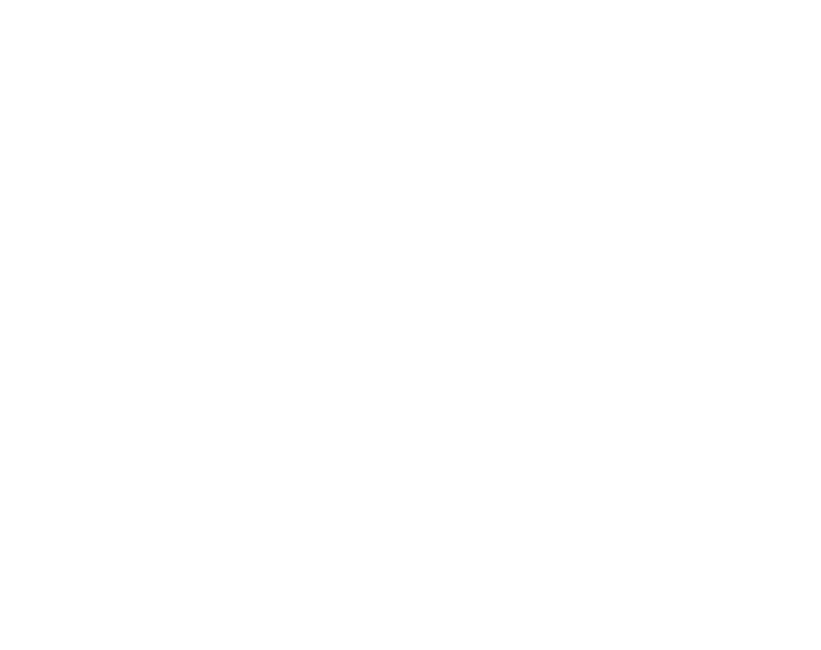
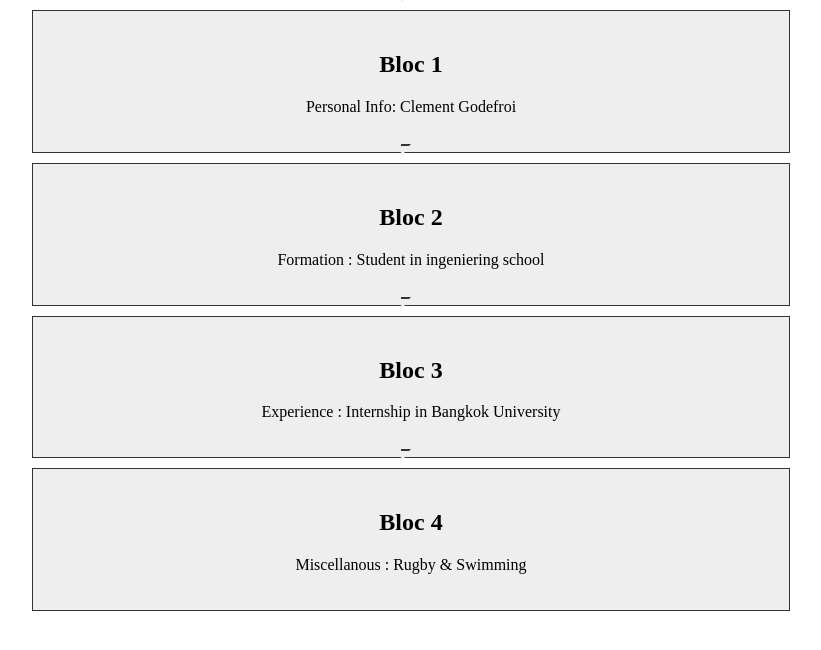
Before and after one commit to cgodefroi/cgodefroi.github.io, a plain HTML site: page index.html in a window 1280 px wide. Shown: the whole page, without its empty margins (229-1050 px from the left). Drawn offline with Linux system fonts and the light colour scheme.

Commit message:
Add blocks of personal informations about me in index.html

```diff
--- a/index.html
+++ b/index.html
@@ -1,10 +1,62 @@
 <!DOCTYPE html>
 <html lang="fr" dir="ltr">
-  <head>
-    <meta charset="utf-8">
-    <title> </title>
-  </head>
-  <body>
+    <head>
+      <style>
+        /* Ajoutez du style pour personnaliser votre site */
+        .container {
+          width: 60%;
+          margin: 0 auto;
+          text-align: center;
+        }
 
-  </body>
-</html>
+        .block {
+          background-color: #eee;
+          border: 1px solid #333;
+          margin: 10px 0;
+          padding: 20px;
+          position: relative;
+        }
+
+        .block:before {
+          content: "";
+          border-style: solid;
+          border-width: 10px 10px 0 0;
+          border-color: #333 transparent;
+          position: absolute;
+          top: -20px;
+          left: calc(50% - 10px);
+        }
+
+        .block:after {
+          content: "";
+          border-style: solid;
+          border-width: 10px 10px 0 0;
+          border-color: #eee transparent;
+          position: absolute;
+          top: -18px;
+          left: calc(50% - 10px);
+        }
+      </style>
+    </head>
+    <body>
+      <!-- Créez autant de blocs que vous le souhaitez -->
+      <div class="container">
+        <div class="block">
+          <!-- Ajoutez du contenu au sein de chaque bloc -->
+          <h2>Bloc 1</h2>
+          <p>Personal Info: Clement Godefroi</p>
+        </div>
+        <div class="block">
+          <h2>Bloc 2</h2>
+          <p>Formation : Student in ingeniering school</p>
+        </div>
+        <div class="block">
+          <h2>Bloc 3</h2>
+          <p>Experience : Internship in Bangkok University</p>
+        </div>
+        <div class="block">
+          <h2>Bloc 4</h2>
+          <p>Miscellanous : Rugby & Swimming</p>
+        </div>
+      </div>
+    </body>
```
Also changed, not shown: 1 other file.
